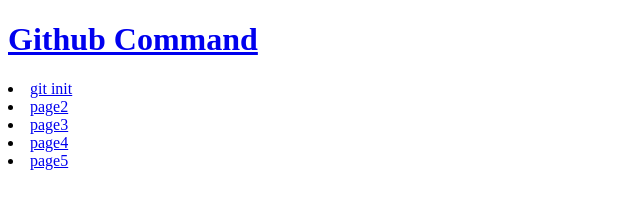
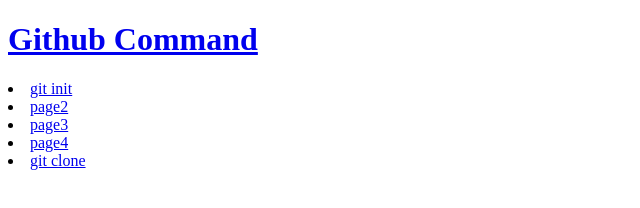
Before and after one commit to haa-ru/test, a plain HTML site: page index.html in a window 1280 px wide. Shown: the full height of the page, 0-640 px from the left. Drawn offline with Linux system fonts and the light colour scheme.

Commit message:
edit li without 3.

```diff
--- a/index.html
+++ b/index.html
@@ -20,7 +20,7 @@
                 <a href="4.html">page4</a>
             </li>
             <li>
-                <a href="5.html">page5</a>
+                <a href="5.html">git clone</a>
             </li>
     </header>
 </body>
```
Also changed, not shown: 1.html (+1 -1 lines), 2.html (+1 -1 lines), 4.html (+1 -1 lines).
